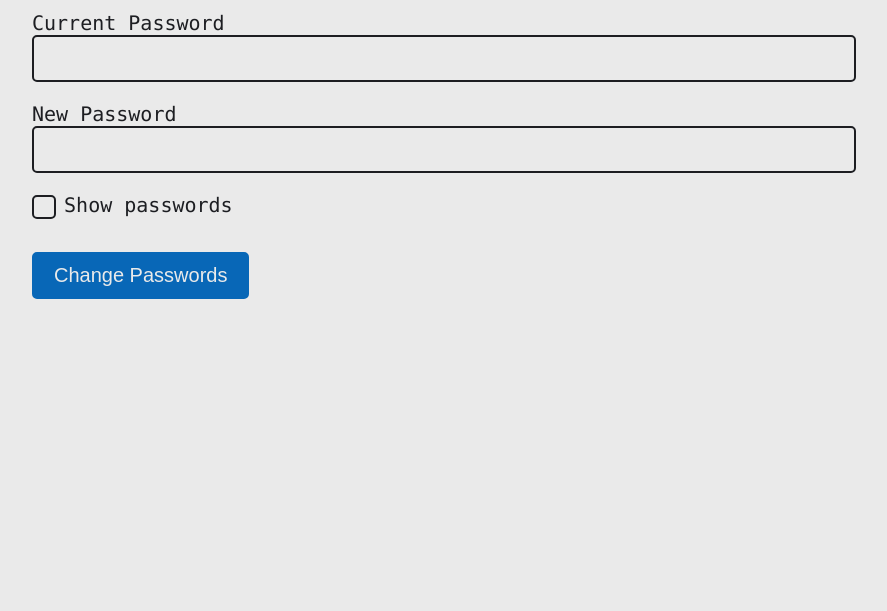
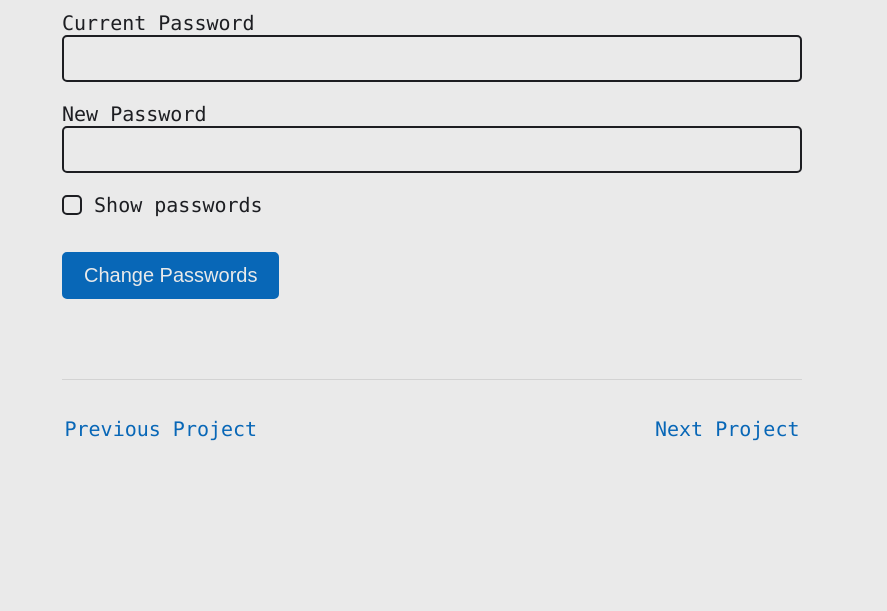
Before and after one commit to karlyanelson/vanillajsacademy, an Eleventy site: page src/vanillajsacademy/project-2/index.html in a window 1280 px wide. Shown: the part 189-800 px from the top of the page, without its empty margins (208-1095 px from the left). Built offline with nearby package versions, Linux system fonts and the light colour scheme; Eleventy itself is replaced by a stand-in of ours; files that its build step writes are made by us from their sources.

Commit message:
added pagination in footer of projects

```diff
--- a/src/_includes/layout_project.njk
+++ b/src/_includes/layout_project.njk
@@ -6,3 +6,19 @@
 </nav>
 
 {{ content | safe }}
+
+{% set curIndex = '' %}
+
+{%- for project in collections.project -%}
+	{% if page.url == project.url %}
+		{% set curIndex = loop.index0 %}
+	{% endif %}
+{%- endfor -%}
+
+{% set prevIndex = curIndex - 1 %}
+{% set nextIndex = curIndex + 1 %}
+
+<footer class="footer-project">
+	{% if collections.project[prevIndex] %}<div class="footer-project-prev"><a  href={{ collections.project[prevIndex].url }}>Previous Project</a></div>{% endif %}
+	{% if collections.project[nextIndex] %}<div class="footer-project-next"><a href={{ collections.project[nextIndex].url }}>Next Project</a></div>{% endif %}
+</footer>
--- a/src/_includes/style.css
+++ b/src/_includes/style.css
@@ -21,6 +21,12 @@
     }
 }
 
+*,
+*:before,
+*:after {
+    box-sizing: border-box;
+}
+
 html {
     font-size: 20px;
 }
@@ -42,6 +48,20 @@
 footer a {
     display: inline-block;
     margin: .25rem 0;
+}
+
+.footer-project {
+    display: grid;
+    grid-template-columns: auto auto;
+}
+
+.footer-project-prev {
+    grid-column-start: 1;
+}
+
+.footer-project-next {
+    grid-column-start: 2;
+    text-align: right;
 }
 
 form {
```
